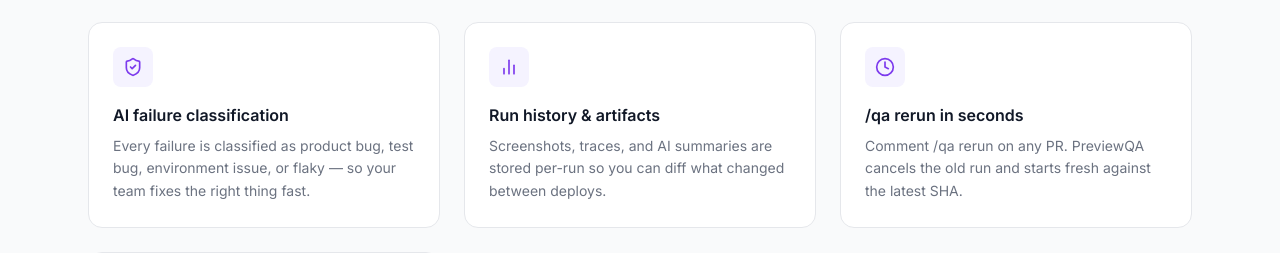
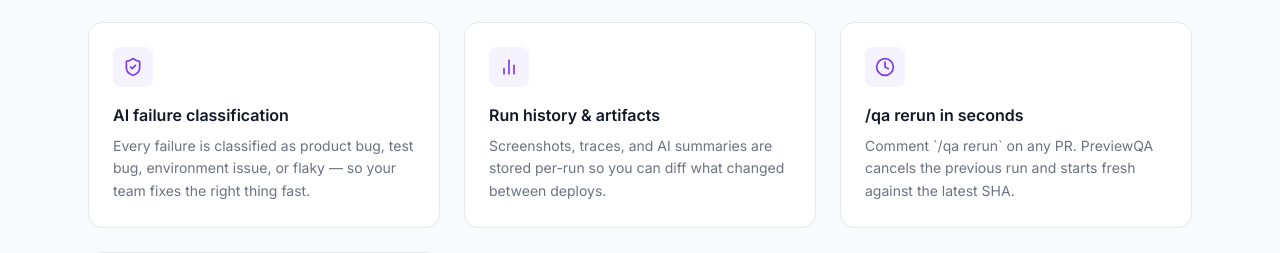
Before and after one commit to anurag6569201/a-try, a React (Vite) app in the folder apps/web/: page / in a window 1280 px wide. Shown: the part 1600-1853 px from the top of the page. Built offline with nearby package versions, Linux system fonts and the light colour scheme; no server answers.

Commit message:
feat(web): use backtick in rerun command description

```diff
--- a/apps/web/src/pages/Landing.tsx
+++ b/apps/web/src/pages/Landing.tsx
@@ -32,7 +32,7 @@
   {
     icon: <Clock className="w-5 h-5" />,
     title: '/qa rerun in seconds',
-    desc: 'Comment /qa rerun on any PR. PreviewQA cancels the old run and starts fresh against the latest SHA.',
+    desc: 'Comment `/qa rerun` on any PR. PreviewQA cancels the previous run and starts fresh against the latest SHA.',
   },
   {
     icon: <CheckCircle2 className="w-5 h-5" />,
```
